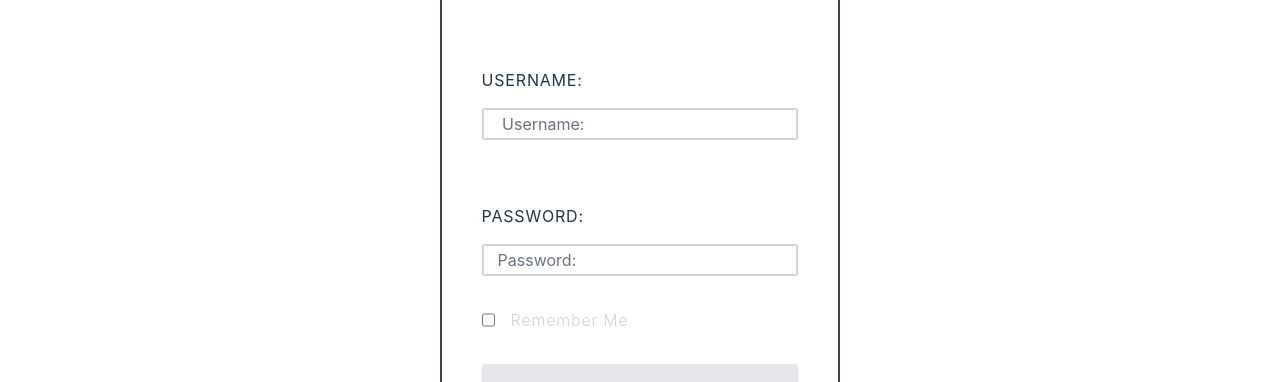
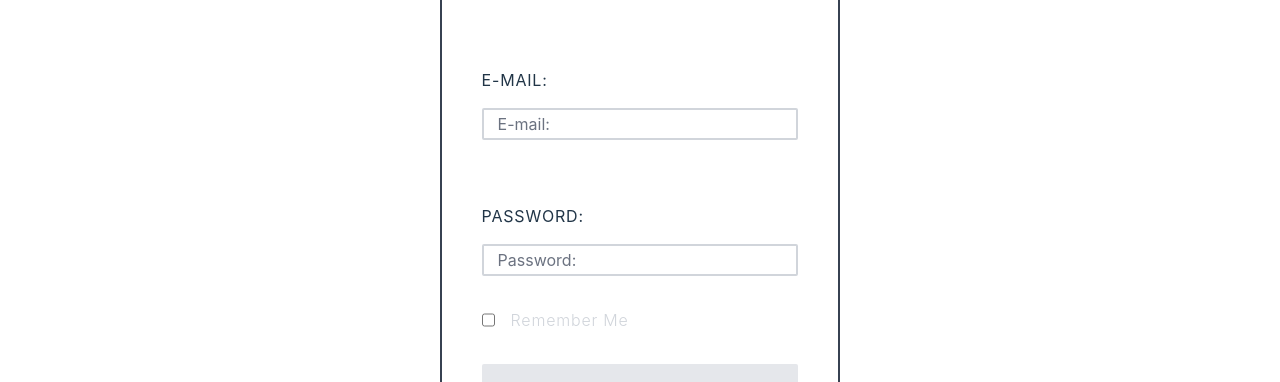
Before and after one commit to liuisaac/ExamifAI, a React (Vite) app: page /profile in a window 1280 px wide. Shown: the part 204-586 px from the top of the page. Built offline with nearby package versions, Linux system fonts and the light colour scheme.

Commit message:
Email
new file:   src/components/Profile/SignIn.jsx
modified:   src/components/index.js
modified:   src/pages/Profile.jsx

```diff
--- /dev/null
+++ b/src/components/Profile/SignIn.jsx
@@ -0,0 +1,62 @@
+import React from "react";
+
+const SignIn = () => {
+    return (
+        <div className="w-screen h-screen flex flex-col justify-center items-center">
+            {" "}
+            <div
+                className={`w-[50vh] rounded-md bg-opacity-40 backdrop-blur border-2 border-gray-700 flex flex-col items-center transition duration-1000 ease-in-out`}
+            >
+                <div className=" w-full h-12 bg-gray-300 bg-opacity-20  backdrop-blur flex flex-row justify-center items-center font-light text-2xl tracking-widest">
+                    SIGN IN
+                </div>
+                <span className="text-black text-md font-light tracking-widest mt-10">
+                    WELCOME TO EXAMIFY
+                </span>
+                <span className="w-4/5 mt-[8vh] tracking-wider">E-MAIL:</span>
+                <input
+                    type="text"
+                    className="h-8 w-4/5 rounded-sm focus:outline-black
+                  placeholder:text-gray-500 sm:pl-[14px] pl-[8px] text-white bg-white bg-opacity-70 border-2 border-gray-300 mt-4"
+                    placeholder="E-mail:"
+                />
+                <span className="w-4/5 mt-[8vh] tracking-wider">PASSWORD:</span>
+                <input
+                    type="password"
+                    className="h-8 w-4/5 rounded-sm
+                  placeholder:text-gray-500 sm:pl-[14px] pl-[8px] text-white bg-white bg-opacity-70 border-2 border-gray-300 mt-4"
+                    placeholder="Password:"
+                />
+
+                <div className="w-4/5 flex flex-row items-center mt-[4vh]">
+                    <input
+                        type="checkbox"
+                        className="h-4 rounded-sm
+                  placeholder:text-gray-500 sm:pl-[14px] pl-[8px] text-white bg-black bg-opacity-70 border-2 border-gray-700 mr-4"
+                    />
+                    <div className="w-full text-gray-300">
+                        <span className="font-light tracking-wider -mr-10">
+                            Remember Me
+                        </span>
+                    </div>
+                </div>
+
+                <button
+                    type="submit"
+                    className=" bg-gray-200 w-4/5 h-[8vh] text-2xl font-light tracking-widest mt-[4vh] rounded-sm hover:bg-gray-400 transition duration-500 ease-in-out"
+                >
+                    LOGIN
+                </button>
+
+                <span className="font-semibold tracking-wide mb-8 mt-4 italic text-gray-500">
+                    Forgot{" "}
+                    <span className="underline cursor-pointer">
+                        Username / Password?
+                    </span>
+                </span>
+            </div>
+        </div>
+    );
+};
+
+export default SignIn;
--- a/src/components/index.js
+++ b/src/components/index.js
@@ -3,6 +3,8 @@ import NavbarF from "./Navbars/NavbarF";
 import NavbarHC from "./Navbars/NavbarHC";
 import NavbarP from "./Navbars/NavbarP";
 // import Clerk from "./Profile/Clerk";
+import SignIn from "./Profile/SignIn.jsx"
 export {
     NavbarH, NavbarF, NavbarHC, NavbarP,
+    SignIn
 }
--- a/src/pages/Profile.jsx
+++ b/src/pages/Profile.jsx
@@ -1,5 +1,5 @@
 import React from "react";
-import { NavbarP } from "../components";
+import { NavbarP, SignIn } from "../components";
 
 const Profile = () => {
     return (
@@ -7,64 +7,7 @@ const Profile = () => {
             <div>
                 <NavbarP />
             </div>
-            <div className="w-screen h-screen flex flex-col justify-center items-center">
-                {" "}
-                <div
-                    className={`w-[50vh] rounded-md bg-opacity-40 backdrop-blur border-2 border-gray-700 flex flex-col items-center transition duration-1000 ease-in-out`}
-                >
-                    <div className=" w-full h-12 bg-gray-300 bg-opacity-20  backdrop-blur flex flex-row justify-center items-center font-light text-2xl tracking-widest">
-                        SIGN IN
-                    </div>
-                    <span className="text-black text-md font-light tracking-widest mt-10">
-                        WELCOME TO EXAMIFY
-                    </span>
-                    <span className="w-4/5 mt-[8vh] tracking-wider">
-                        USERNAME:
-                    </span>
-                    <input
-                        type="text"
-                        className="h-8 w-4/5 rounded-sm focus:outline-black
-                  placeholder:text-gray-500 sm:pl-[14px] pl-[8px] text-white bg-white bg-opacity-70 border-2 border-gray-300 mt-4"
-                        placeholder=" Username:"
-                    />
-                    <span className="w-4/5 mt-[8vh] tracking-wider">
-                        PASSWORD:
-                    </span>
-                    <input
-                        type="password"
-                        className="h-8 w-4/5 rounded-sm
-                  placeholder:text-gray-500 sm:pl-[14px] pl-[8px] text-white bg-white bg-opacity-70 border-2 border-gray-300 mt-4"
-                        placeholder="Password:"
-                    />
-
-                    <div className="w-4/5 flex flex-row items-center mt-[4vh]">
-                        <input
-                            type="checkbox"
-                            className="h-4 rounded-sm
-                  placeholder:text-gray-500 sm:pl-[14px] pl-[8px] text-white bg-black bg-opacity-70 border-2 border-gray-700 mr-4"
-                        />
-                        <div className="w-full text-gray-300">
-                            <span className="font-light tracking-wider -mr-10">
-                                Remember Me
-                            </span>
-                        </div>
-                    </div>
-
-                    <button
-                        type="submit"
-                        className=" bg-gray-200 w-4/5 h-[8vh] text-2xl font-light tracking-widest mt-[4vh] rounded-sm hover:bg-gray-400 transition duration-500 ease-in-out"
-                    >
-                        LOGIN
-                    </button>
-
-                    <span className="font-semibold tracking-wide mb-8 mt-4 italic text-gray-500">
-                        Forgot{" "}
-                        <span className="underline cursor-pointer">
-                            Username / Password?
-                        </span>
-                    </span>
-                </div>
-            </div>
+            <SignIn />
         </div>
     );
 };
```
